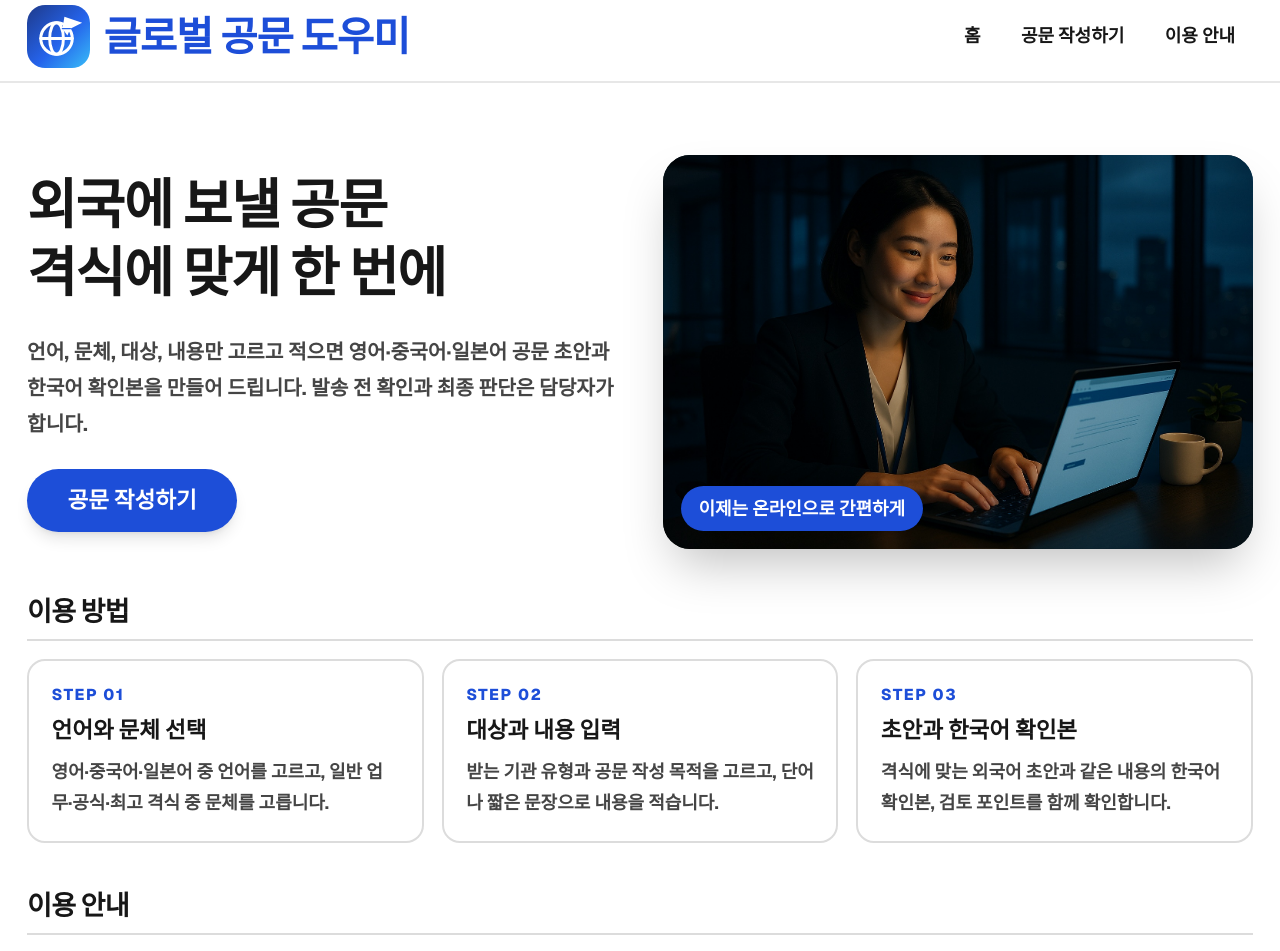
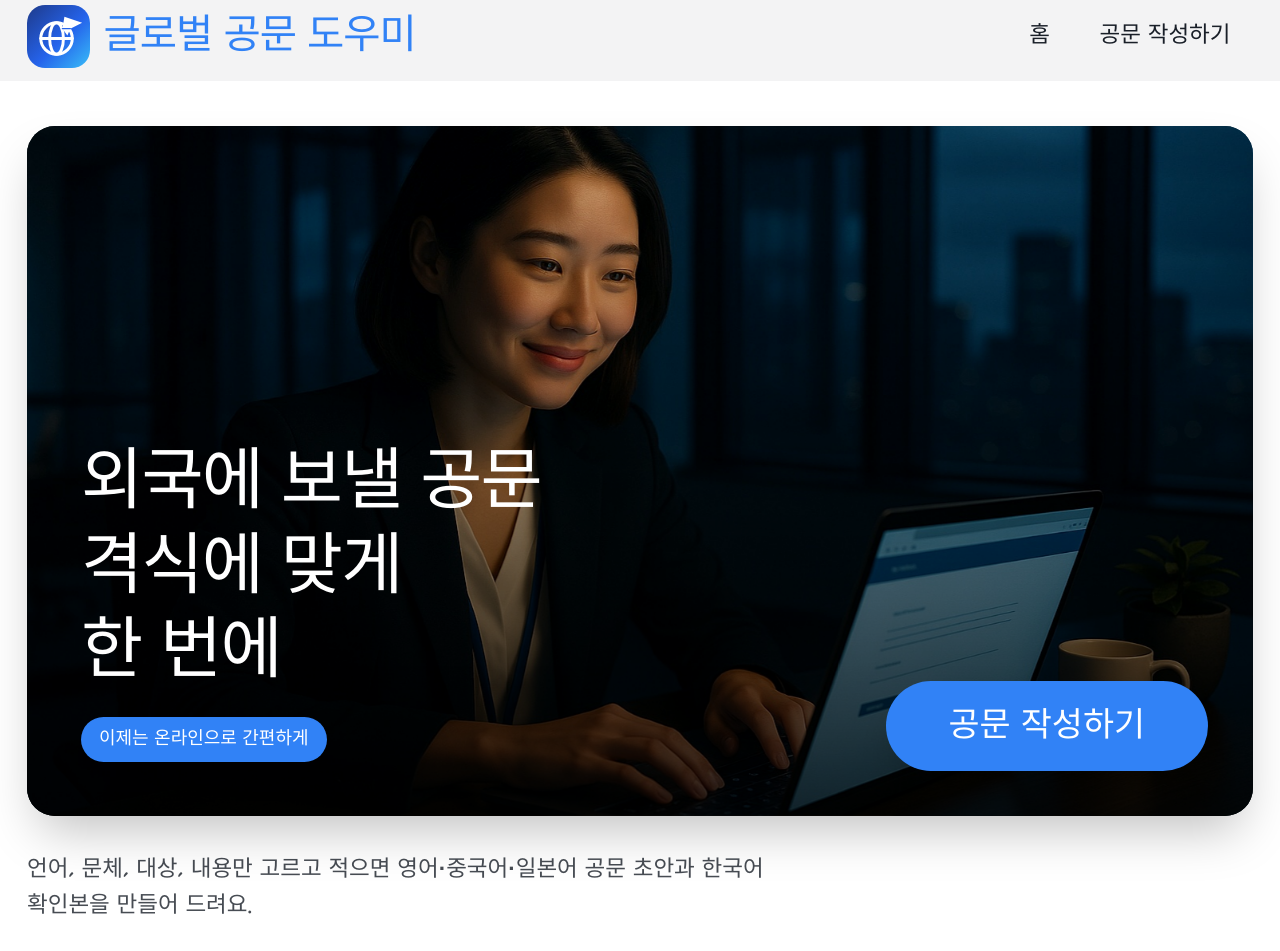
Before and after one commit to kimminseo-pixel/global-letter-helper, a Next.js app: page / in a window 1280 px wide. Shown: the part 40-991 px from the top of the page. Built offline with nearby package versions, Linux system fonts and the light colour scheme.

Commit message:
토스를 참고한 시작 화면 개편, 둥근 글씨체(주아), 상단 회색, 메뉴를 홈·공문 작성하기로 정리하고 사진 오른쪽 아래 큰 버튼 추가

```diff
--- a/app/globals.css
+++ b/app/globals.css
@@ -2,8 +2,8 @@
 
 :root {
   --background: #ffffff;
-  --foreground: #171717;
-  --accent: #1d4ed8;
+  --foreground: #191f28;
+  --accent: #3182f6;
   --accent-foreground: #ffffff;
 }
 
@@ -20,7 +20,7 @@
   :root {
     --background: #0a0a0a;
     --foreground: #ededed;
-    --accent: #60a5fa;
+    --accent: #4593fc;
     --accent-foreground: #0a0a0a;
   }
 }
@@ -33,10 +33,12 @@ html {
 body {
   background: var(--background);
   color: var(--foreground);
+  /* 둥근 글씨체(주아). 이미 굵은 글씨체라 브라우저가 한 번 더 굵게 만들지 않도록 막는다. */
   font-family:
-    var(--font-geist-sans), "Apple SD Gothic Neo", "Malgun Gothic",
+    var(--font-rounded), "Apple SD Gothic Neo", "Malgun Gothic",
     "Noto Sans KR", system-ui, sans-serif;
   font-weight: 700;
+  font-synthesis: none;
   line-height: 1.6;
 }
 
@@ -100,3 +102,29 @@ button {
   font: inherit;
   font-weight: 700;
 }
+
+/* 화면에 들어올 때 아래에서 살짝 올라오며 나타난다(지원하지 않는 브라우저에서는 그냥 보인다). */
+@keyframes reveal-up {
+  from {
+    opacity: 0;
+    transform: translateY(24px);
+  }
+  to {
+    opacity: 1;
+    transform: translateY(0);
+  }
+}
+
+@supports (animation-timeline: view()) {
+  .reveal {
+    animation: reveal-up linear both;
+    animation-timeline: view();
+    animation-range: entry 0% entry 45%;
+  }
+}
+
+@media (prefers-reduced-motion: reduce) {
+  .reveal {
+    animation: none;
+  }
+}
--- a/app/page.tsx
+++ b/app/page.tsx
@@ -1,107 +1,124 @@
 // Design Ref: §1 화면 구성 — 시작 화면. "공문 작성하기"로 작성 화면(/write)에 들어간다.
+// 구성: 큰 한 줄 메시지(이미지 위) → 한 번에 하나씩 전하는 안내 블록 → 이용 안내. 말투는 "~해요" 체로 쓴다.
 import Image from "next/image";
 import Link from "next/link";
 
 import Notice from "@/components/Notice";
 
-/** 이용 방법: 공공기관 누리집의 "한눈에 보기"처럼 번호·제목·설명 카드로 안내한다. */
-const STEPS = [
+/** 한 블록에 메시지 하나씩: 굵은 제목 + 짧은 설명 */
+const MESSAGES = [
   {
-    no: "01",
-    title: "언어와 문체 선택",
-    body: "영어·중국어·일본어 중 언어를 고르고, 일반 업무·공식·최고 격식 중 문체를 고릅니다.",
+    title: "고르기만 하면 돼요",
+    body: "언어와 문체, 받는 기관을 누르면 호칭과 어조는 알아서 맞춰요.",
   },
   {
-    no: "02",
-    title: "대상과 내용 입력",
-    body: "받는 기관 유형과 공문 작성 목적을 고르고, 단어나 짧은 문장으로 내용을 적습니다.",
+    title: "단어만 적어도 문장이 돼요",
+    body: "요청 사항과 일시, 장소를 짧게 적으면 격식 있는 문장으로 풀어 써요.",
   },
   {
-    no: "03",
-    title: "초안과 한국어 확인본",
-    body: "격식에 맞는 외국어 초안과 같은 내용의 한국어 확인본, 검토 포인트를 함께 확인합니다.",
+    title: "한국어로 한 번 더 확인해요",
+    body: "같은 내용을 한국어로 보여 드리고, 확인이 필요한 표현은 따로 알려 드려요.",
   },
 ] as const;
 
-export default function Home() {
+function StartButton({ className = "" }: { className?: string }) {
   return (
-    <main className="mx-auto flex w-full max-w-7xl flex-1 flex-col gap-10 px-4 py-10 sm:px-6 sm:py-16">
-      <section className="grid items-center gap-10 md:grid-cols-2">
-        <div className="flex flex-col gap-6">
-          <h1 className="text-4xl font-extrabold leading-tight tracking-tight sm:text-5xl">
-            외국에 보낼 공문
-            <br />
-            격식에 맞게 한 번에
-          </h1>
-          <p className="text-lg font-bold leading-8 text-foreground/80">
-            언어, 문체, 대상, 내용만 고르고 적으면 영어·중국어·일본어 공문
-            초안과 한국어 확인본을 만들어 드립니다. 발송 전 확인과 최종 판단은
-            담당자가 합니다.
-          </p>
-          <div>
     <Link
       href="/write"
-              className="inline-flex h-14 items-center justify-center rounded-full bg-accent px-9 text-xl font-extrabold text-accent-foreground shadow-lg transition hover:opacity-90 focus-visible:outline-2 focus-visible:outline-offset-4 focus-visible:outline-accent"
+      className={`inline-flex h-14 shrink-0 items-center justify-center whitespace-nowrap rounded-full bg-accent px-9 text-xl font-extrabold text-accent-foreground shadow-lg transition hover:opacity-90 focus-visible:outline-2 focus-visible:outline-offset-4 focus-visible:outline-accent ${className}`}
     >
       공문 작성하기
     </Link>
-          </div>
-        </div>
+  );
+}
 
-        {/* 손으로 쓰며 고민하던 모습이 온라인으로 편하게 쓰는 모습으로 천천히 바뀐다(CSS 애니메이션). */}
-        <figure className="relative aspect-[3/2] w-full overflow-hidden rounded-3xl shadow-2xl">
+export default function Home() {
+  return (
+    <main className="mx-auto flex w-full max-w-7xl flex-1 flex-col gap-16 px-4 py-6 sm:px-6 sm:py-10">
+      {/* 큰 이미지 위에 짧은 메시지 한 덩어리 */}
+      <section className="flex flex-col gap-8">
+        <figure className="relative aspect-[4/5] w-full overflow-hidden rounded-[28px] shadow-2xl sm:aspect-[16/9]">
           <Image
             src="/hero-office-before.jpg"
             alt="해외로 보낼 공문을 손으로 쓰며 고민하는 젊은 한국인 여성 직장인"
             fill
             priority
-            sizes="(min-width: 768px) 50vw, 100vw"
+            sizes="(min-width: 1280px) 1200px, 100vw"
             className="object-cover"
           />
           <Image
             src="/hero-office-after.jpg"
             alt="같은 직장인이 웹사이트에서 공문을 편하게 작성하며 미소 짓는 모습"
             fill
-            sizes="(min-width: 768px) 50vw, 100vw"
+            sizes="(min-width: 1280px) 1200px, 100vw"
             className="hero-after object-cover"
           />
-          <figcaption className="absolute bottom-4 left-4 flex">
-            <span className="hero-label-before rounded-full bg-black/70 px-4 py-2 text-base font-extrabold text-white">
+          <div
+            aria-hidden="true"
+            className="absolute inset-0 bg-gradient-to-t from-black/70 via-black/25 to-transparent"
+          />
+          <div className="absolute inset-x-0 bottom-0 flex flex-col gap-5 p-6 sm:p-12">
+            <h1 className="text-4xl font-extrabold leading-tight tracking-tight text-white sm:text-6xl">
+              외국에 보낼 공문
+              <br />
+              격식에 맞게
+              <br />
+              한 번에
+            </h1>
+            <div className="relative h-10">
+              <span className="hero-label-before absolute left-0 top-0 rounded-full bg-white/20 px-4 py-2 text-base font-extrabold text-white backdrop-blur">
                 손으로 쓰던 공문
               </span>
-            <span className="hero-after hero-label-after absolute bottom-0 left-0 whitespace-nowrap rounded-full bg-accent px-4 py-2 text-base font-extrabold text-accent-foreground">
+              <span className="hero-after hero-label-after absolute left-0 top-0 whitespace-nowrap rounded-full bg-accent px-4 py-2 text-base font-extrabold text-accent-foreground">
                 이제는 온라인으로 간편하게
               </span>
-          </figcaption>
+            </div>
+          </div>
+          <Link
+            href="/write"
+            className="absolute bottom-5 right-5 inline-flex h-16 items-center justify-center whitespace-nowrap rounded-full bg-accent px-10 text-2xl font-extrabold text-accent-foreground shadow-2xl transition hover:scale-105 hover:opacity-95 focus-visible:outline-2 focus-visible:outline-offset-4 focus-visible:outline-white sm:bottom-10 sm:right-10 sm:h-20 sm:px-14 sm:text-3xl"
+          >
+            공문 작성하기
+          </Link>
         </figure>
+
+        <div className="flex flex-col items-start gap-5">
+          <p className="max-w-2xl text-lg font-bold leading-8 text-foreground/80 sm:text-xl">
+            언어, 문체, 대상, 내용만 고르고 적으면 영어·중국어·일본어 공문
+            초안과 한국어 확인본을 만들어 드려요.
+          </p>
+        </div>
       </section>
 
-      <section aria-labelledby="steps-title" className="flex flex-col gap-4">
-        <h2
-          id="steps-title"
-          className="border-b-2 border-foreground/15 pb-2 text-2xl font-extrabold tracking-tight"
+      {/* 한 블록에 메시지 하나 */}
+      <section aria-label="서비스 소개" className="flex flex-col gap-6">
+        {MESSAGES.map((message) => (
+          <div
+            key={message.title}
+            className="reveal flex flex-col gap-3 rounded-[28px] bg-[rgba(7,25,76,0.05)] px-6 py-10 sm:px-12 sm:py-14"
           >
-          이용 방법
+            <h2 className="text-3xl font-extrabold leading-snug tracking-tight sm:text-5xl">
+              {message.title}
             </h2>
-        <ol className="grid gap-4 md:grid-cols-3">
-          {STEPS.map((step) => (
-            <li
-              key={step.no}
-              className="flex flex-col gap-2 rounded-2xl border-2 border-foreground/15 p-5"
-            >
-              <span className="text-sm font-extrabold tracking-widest text-accent">
-                STEP {step.no}
-              </span>
-              <h3 className="text-xl font-extrabold">{step.title}</h3>
-              <p className="text-base leading-7 text-foreground/80">
-                {step.body}
+            <p className="max-w-2xl text-lg font-bold leading-8 text-foreground/70 sm:text-xl">
+              {message.body}
             </p>
-            </li>
+          </div>
         ))}
-        </ol>
       </section>
 
-      <section id="guide" aria-labelledby="guide-title" className="flex min-h-[70vh] scroll-mt-24 flex-col gap-4">
+      <section className="reveal flex flex-col items-center gap-6 py-6 text-center">
+        <h2 className="text-3xl font-extrabold leading-snug tracking-tight sm:text-5xl">
+          지금 바로 시작해 볼까요
+        </h2>
+        <StartButton />
+      </section>
+
+      <section
+        id="guide"
+        aria-labelledby="guide-title"
+        className="flex min-h-[70vh] scroll-mt-24 flex-col gap-4"
+      >
         <h2
           id="guide-title"
           className="border-b-2 border-foreground/15 pb-2 text-2xl font-extrabold tracking-tight"
--- a/components/SiteHeader.tsx
+++ b/components/SiteHeader.tsx
@@ -5,17 +5,15 @@ import Link from "next/link";
 const MENUS = [
   { href: "/", label: "홈" },
   { href: "/write", label: "공문 작성하기" },
-  { href: "/#guide", label: "이용 안내" },
 ] as const;
 
 export default function SiteHeader() {
   return (
     <header>
-      <div className="bg-[#0b2a5b] px-4 py-1.5 text-center text-xs font-bold text-white sm:px-6">
-        AI 공문 초안 작성 도우미입니다. 발송 전 확인과 최종 판단은 담당자가
-        합니다.
+      <div className="bg-foreground/10 px-4 py-1.5 text-center text-xs font-bold text-foreground/70 sm:px-6">
+        AI가 만든 초안이에요. 보내기 전에 꼭 확인해 주세요.
       </div>
-      <div className="border-b-2 border-foreground/10 bg-background">
+      <div className="bg-foreground/5">
         <div className="mx-auto flex w-full max-w-7xl flex-wrap items-center justify-between gap-3 px-4 py-3 sm:px-6">
           <Link href="/" className="flex items-center gap-3">
             <Image
@@ -36,7 +34,7 @@ export default function SiteHeader() {
                 <li key={menu.href}>
                   <Link
                     href={menu.href}
-                    className="rounded-full px-4 py-2 text-base font-extrabold transition hover:bg-foreground/10"
+                    className="rounded-full px-5 py-2.5 text-xl font-extrabold transition hover:bg-foreground/10"
                   >
                     {menu.label}
                   </Link>
```
Also changed, not shown: app/layout.tsx (+10 -2 lines). Lines whose indentation alone changed are shown as unchanged.
